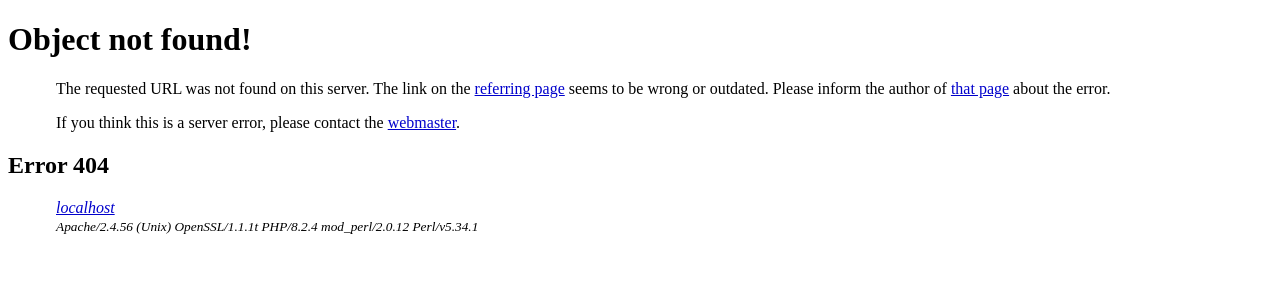
After one commit to almkhlafi/PHP, a PHP site: the page made by img/Object not found!.html in a window 1280 px wide. The commit adds this page. Shown: the top 300 px of the page. Run offline with PHP 8.4, Linux system fonts and the light colour scheme.

```diff
--- /dev/null
+++ b/img/Object not found!.html
@@ -0,0 +1,47 @@
+<!--?xml version="1.0" encoding="UTF-8"?-->
+<!DOCTYPE html PUBLIC "-//W3C//DTD XHTML 1.0 Strict//EN" "http://www.w3.org/TR/xhtml1/DTD/xhtml1-strict.dtd">
+<html xmlns="http://www.w3.org/1999/xhtml" xml:lang="en" lang="en"><head>
+<meta http-equiv="content-type" content="text/html; charset=UTF-8">
+<title>Object not found!</title>
+<link rev="made" href="mailto:you@example.com">
+<style type="text/css"><!--/*--><![CDATA[/*><!--*/
+    body { color: #000000; background-color: #FFFFFF; }
+    a:link { color: #0000CC; }
+    p, address {margin-left: 3em;}
+    span {font-size: smaller;}
+/*]]>*/--></style>
+</head>
+
+<body>
+<h1>Object not found!</h1>
+<p>
+
+
+    The requested URL was not found on this server.
+
+
+
+    The link on the
+    <a href="https://localhost/PHP_Course/orders.php">referring
+    page</a> seems to be wrong or outdated. Please inform the author of
+    <a href="https://localhost/PHP_Course/orders.php">that page</a>
+    about the error.
+
+
+
+</p>
+<p>
+If you think this is a server error, please contact
+the <a href="mailto:you@example.com">webmaster</a>.
+
+</p>
+
+<h2>Error 404</h2>
+<address>
+  <a href="https://localhost/">localhost</a><br>
+  <span>Apache/2.4.56 (Unix) OpenSSL/1.1.1t PHP/8.2.4 mod_perl/2.0.12 Perl/v5.34.1</span>
+</address>
+
+
+
+</body></html>
--- a/userSession.php
+++ b/userSession.php
@@ -3,9 +3,8 @@ if(isset($_POST['submit'])){
 session_start();
 echo $_SESSION['username']=$_POST['username'];
 
-header('Location:index.php');
+header('refresh:2;index.php');
 }
-
 ?>
 
 
@@ -13,7 +12,7 @@ header('Location:index.php');
 <html>
 <?php include 'template/header.php';?>
 
-<form action="<?php $_SERVER['PHP_SELFE']?>" method="POST">
+<form action="<?php echo $_SERVER['PHP_SELFE']?>" method="POST">
 <input type="text" name="username">
 <input type="submit" name="submit" value="submit">
 </form>
```
Also changed, not shown: templates/footer.php (+12 -14 lines), templates/header.php (+14 -2 lines).
